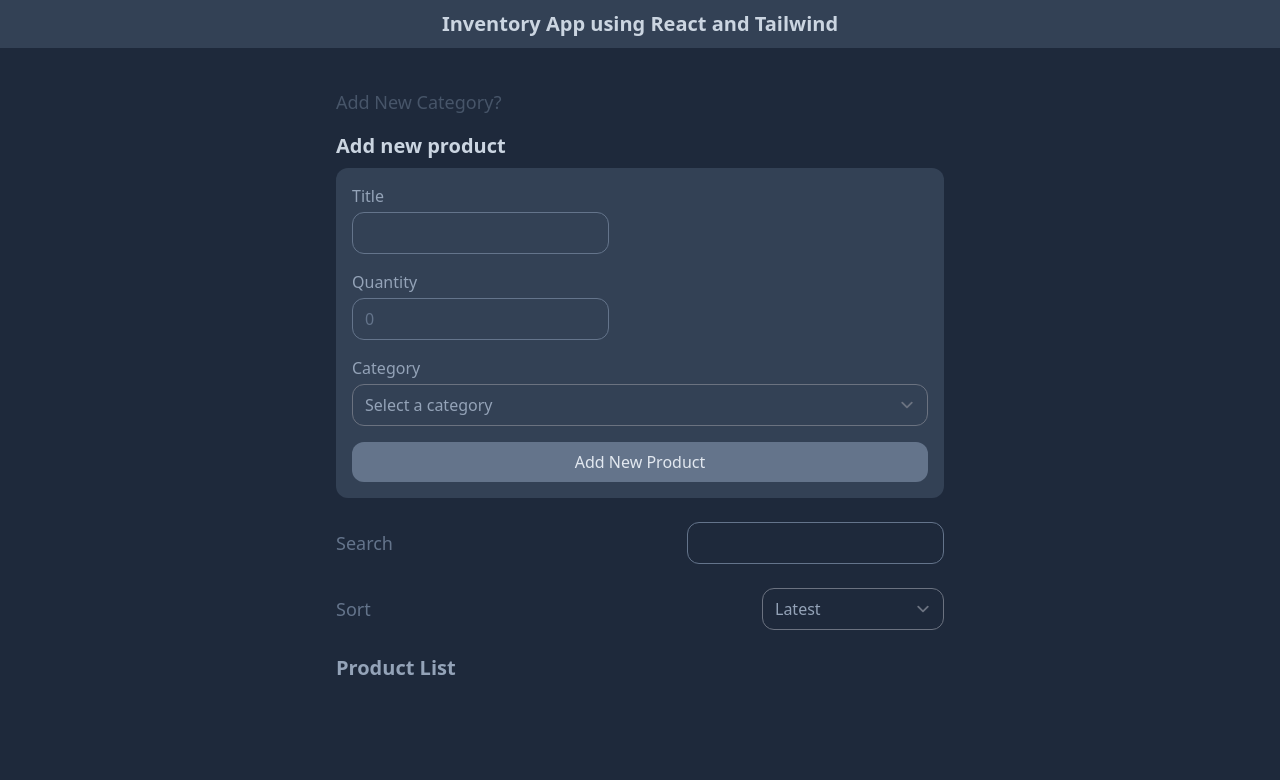
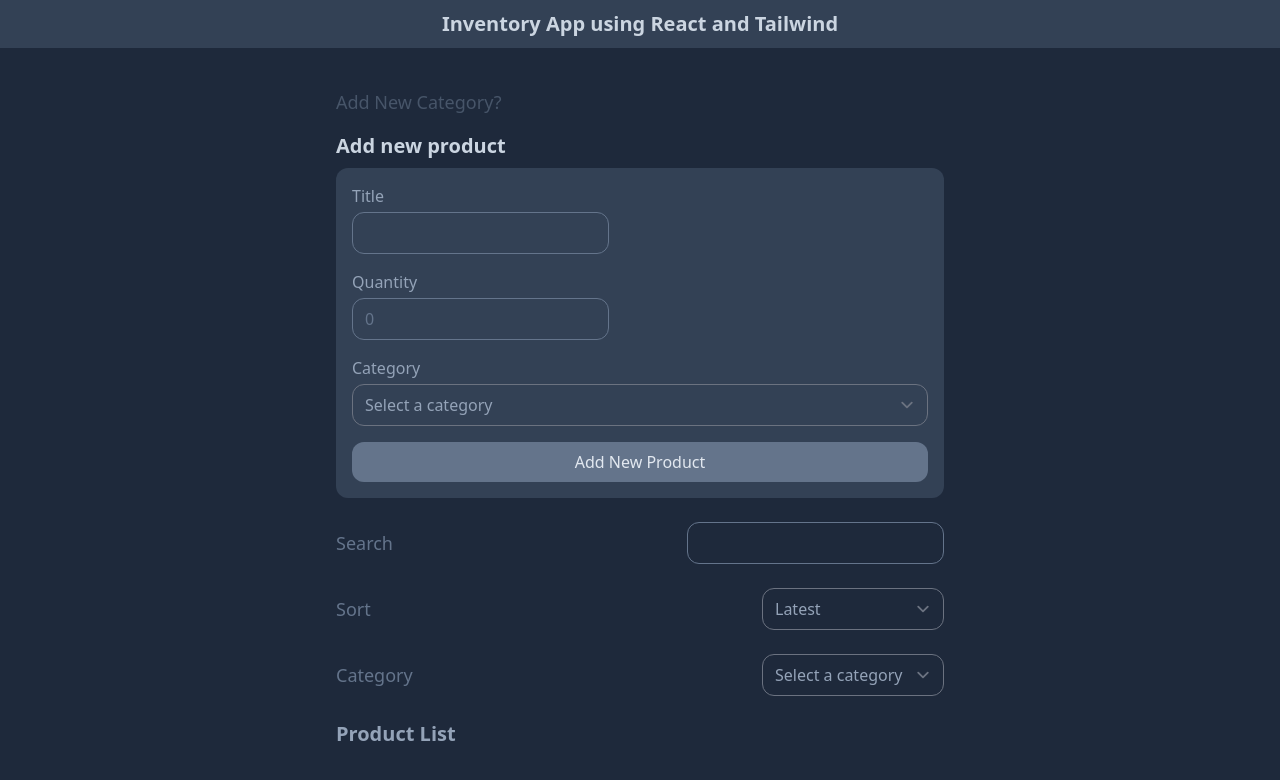
Before and after one commit to yasminebrahimi/inventory_app_react, a React (Vite) app: page / in a window 1280 px wide. Shown: the top 780 px of the page. Built offline with nearby package versions, Linux system fonts and the light colour scheme.

Commit message:
Add category filter to Filter component

```diff
--- a/src/App.jsx
+++ b/src/App.jsx
@@ -75,6 +75,7 @@
             searchValue={searchValue}
             onSort={sortHandler}
             onSearch={searchHandler}
+            categories={categories}
           />
           <ProductList
             products={filteredProducts}
--- a/src/components/Filter.jsx
+++ b/src/components/Filter.jsx
@@ -1,6 +1,6 @@
 import React, { useState } from "react";
 
-const Filter = ({ onSort, onSearch, sort, searchValue }) => {
+const Filter = ({ onSort, onSearch, sort, searchValue, categories }) => {
   return (
     <div>
       <div className="flex items-center justify-between mb-6">
@@ -30,7 +30,7 @@
           <option className="bg-slate-500 text-slate-300" value="">
             Select a category
           </option>
-          <option className="bg-slate-500 text-slate-300" value="latest" >
+          <option className="bg-slate-500 text-slate-300" value="latest">
             Latest
           </option>
           <option className="bg-slate-500 text-slate-300" value="earliest">
@@ -38,6 +38,33 @@
           </option>
         </select>
       </div>
+      <div className="flex items-center justify-between mb-6">
+        <label htmlFor="sort-products" className="text-slate-500 text-lg">
+          Category
+        </label>
+        <select
+          name="sort-products"
+          id="sort-products"
+          className="bg-transparent text-slate-400 rounded-xl"
+          value={sort}
+          onChange={onSort}
+        >
+          <option className="bg-slate-500 text-slate-300" value="">
+            Select a category
+          </option>
+          {categories.map((category) => {
+            return (
+              <option
+                className="bg-slate-500 text-slate-300"
+                value={category.id}
+                key={category.id}
+              >
+                {category.title}
+              </option>
+            );
+          })}
+        </select>
+      </div>
     </div>
   );
 };
```
